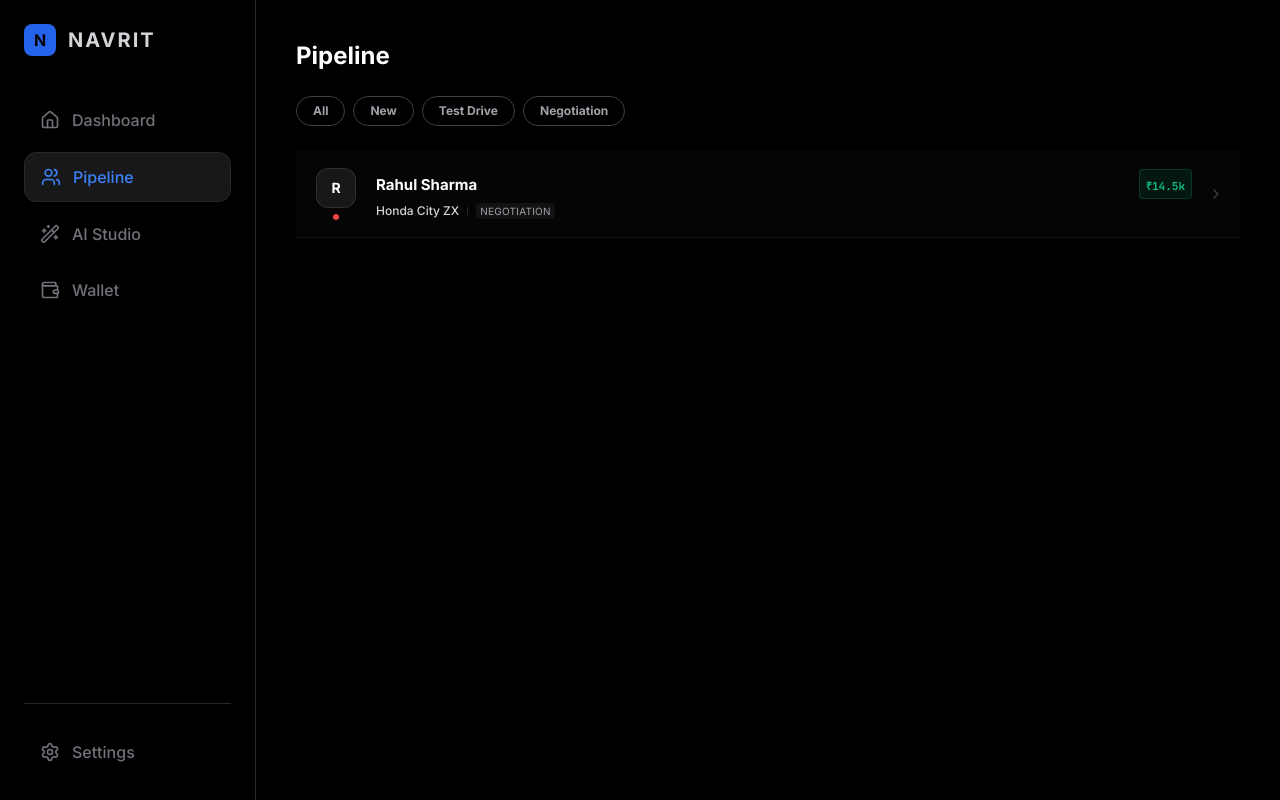
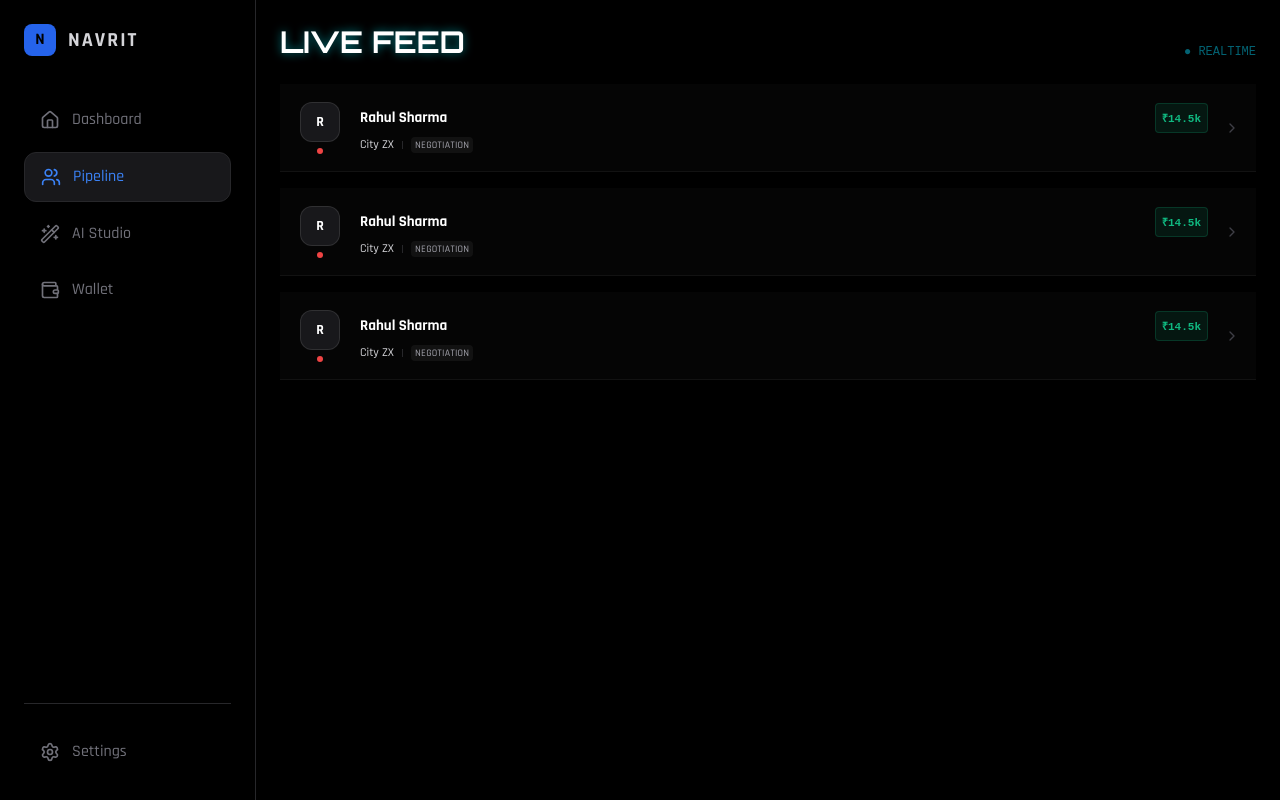
Before and after one commit to extramojo100/navrit-os, a React (Vite) app in the folder client/: page / in a window 1280 px wide. Both pictures are taken after a click on the button "Pipeline". Built offline with nearby package versions, Linux system fonts and the light colour scheme.

Commit message:
feat: Navrit 2050 Visuals (Boot Sequence + Deep Space CSS)

```diff
--- a/client/src/App.tsx
+++ b/client/src/App.tsx
@@ -1,57 +1,48 @@
 import React, { useState } from 'react';
 import { Layout } from './components/Layout';
 import { Dashboard } from './components/Dashboard';
-import { LeadDetail } from './components/LeadDetail';
+import { SystemBoot } from './components/SystemBoot';
+import { BattleLens } from './components/BattleLens';
 import { ProRow } from './components/ProRow';
-import { WalletView } from './components/WalletView';
-import { AIStudio } from './components/AIStudio';
-import { BiometricGate } from './components/BiometricGate';
-
-// MOCK DATA
-const MOCK_LEADS = [
-  {
-    id: '1', name: 'Rahul Sharma', temperature: 'HOT', status: 'NEGOTIATION', commission_est: 14500,
-    journeys: [{ model: 'Honda City ZX', netPrice: 1689000, exShowroom: 1680000 }]
-  }
-];
 
 export default function App() {
-  const [isAuthenticated, setIsAuthenticated] = useState(false);
+  const [booted, setBooted] = useState(false);
   const [activeTab, setActiveTab] = useState('home');
-  const [selectedLead, setSelectedLead] = useState<any>(null);
+  const [showBattle, setShowBattle] = useState(false);
 
-  // 1. THE GATE
-  if (!isAuthenticated) {
-    return <BiometricGate onAuthenticated={() => setIsAuthenticated(true)} />;
-  }
+  // 1. SHOW BOOT SEQUENCE FIRST
+  if (!booted) return <SystemBoot onComplete={() => setBooted(true)} />;
 
-  // 2. THE DETAIL VIEW (Overlay)
-  if (selectedLead) {
-    return <LeadDetail lead={selectedLead} onBack={() => setSelectedLead(null)} />;
-  }
+  // 2. SHOW BATTLE MODE (Overlay)
+  if (showBattle) return <BattleLens onClose={() => setShowBattle(false)} />;
 
-  // 3. THE OS ROUTER
+  // 3. SHOW MAIN OS
   return (
-    <Layout activeTab={activeTab} setTab={setActiveTab}>
-      {activeTab === 'home' && <Dashboard onNav={setActiveTab} />}
+    <>
+      <div className="cyber-grid" /> {/* The 2050 Background */}
+      <Layout activeTab={activeTab} setTab={setActiveTab}>
+        {activeTab === 'home' && <Dashboard onNav={(t: string) => t === 'battle' ? setShowBattle(true) : setActiveTab(t)} />}
 
-      {activeTab === 'leads' && (
-        <div className="p-4 md:p-10 pb-24">
-          <h1 className="text-2xl font-bold text-white mb-6">Pipeline</h1>
-          <div className="flex gap-2 overflow-x-auto no-scrollbar mb-4 pb-2">
-            {['All', 'New', 'Test Drive', 'Negotiation'].map(s => (
-              <button key={s} className="px-4 py-1.5 rounded-full border border-zinc-700 text-xs font-bold text-zinc-400 hover:bg-zinc-800 hover:text-white whitespace-nowrap transition-colors">{s}</button>
+        {activeTab === 'leads' && (
+          <div className="p-6 pb-24 space-y-4">
+            <div className="flex justify-between items-end mb-6">
+              <h1 className="text-3xl font-orbitron font-bold text-white glow-text">LIVE FEED</h1>
+              <div className="text-cyan-500 font-mono text-xs animate-pulse">● REALTIME</div>
+            </div>
+
+            {/* Mock Data */}
+            {[1, 2, 3].map(i => (
+              <ProRow key={i} lead={{
+                name: 'Rahul Sharma',
+                temperature: 'HOT',
+                status: 'NEGOTIATION',
+                commission_est: 14500,
+                journeys: [{ model: 'City ZX', stage: 'Negotiation', net_price: 1689000, ex_showroom: 1680000, insurance: 0, accessories: 0, discounts: [] }]
+              }} />
             ))}
           </div>
-          <div className="space-y-1">
-            {MOCK_LEADS.map(l => <ProRow key={l.id} lead={l} onClick={() => setSelectedLead(l)} />)}
-          </div>
-        </div>
-      )}
-
-      {/* NEW ROUTES */}
-      {activeTab === 'tools' && <AIStudio />}
-      {activeTab === 'wallet' && <WalletView />}
-    </Layout>
+        )}
+      </Layout>
+    </>
   );
 }
--- /dev/null
+++ b/client/src/components/BattleLens.tsx
@@ -0,0 +1,28 @@
+import React from 'react';
+import { X, Search, Zap } from 'lucide-react';
+
+export const BattleLens = ({ onClose }: any) => {
+    return (
+        <div className="fixed inset-0 z-50 bg-black/90 backdrop-blur-sm flex flex-col items-center justify-center text-white">
+            <button onClick={onClose} className="absolute top-4 right-4 p-2 bg-white/10 rounded-full hover:bg-white/20">
+                <X size={24} />
+            </button>
+            <div className="text-center font-orbitron animate-pulse mb-8">
+                <h1 className="text-4xl text-cyan-500 glow-text">BATTLE MODE ACTIVE</h1>
+                <p className="text-sm text-zinc-400 mt-2">ENGAGING TACTICAL OVERLAY</p>
+            </div>
+            <div className="grid grid-cols-2 gap-4 w-full max-w-md">
+                <div className="bg-zinc-900 border border-cyan-500/30 p-4 rounded-xl text-center glow-border">
+                    <Zap size={32} className="mx-auto mb-2 text-cyan-500" />
+                    <div className="font-bold">POWER LEVEL</div>
+                    <div className="text-2xl font-mono">9001</div>
+                </div>
+                <div className="bg-zinc-900 border border-purple-500/30 p-4 rounded-xl text-center glow-border">
+                    <Search size={32} className="mx-auto mb-2 text-purple-500" />
+                    <div className="font-bold">TARGETS</div>
+                    <div className="text-2xl font-mono">LOCKED</div>
+                </div>
+            </div>
+        </div>
+    );
+};
--- /dev/null
+++ b/client/src/components/SystemBoot.tsx
@@ -0,0 +1,41 @@
+import React, { useEffect, useState } from 'react';
+
+export const SystemBoot = ({ onComplete }: any) => {
+    const [lines, setLines] = useState<string[]>([]);
+
+    useEffect(() => {
+        const sequence = [
+            "INITIALIZING NAVRIT KERNEL...",
+            "LOADING NEURAL ENGINE...",
+            "CONNECTING TO SATELLITE UPLINK...",
+            "BIOMETRIC HANDSHAKE ESTABLISHED.",
+            "SYSTEM ONLINE."
+        ];
+
+        let delay = 0;
+        sequence.forEach((line, i) => {
+            delay += 500 + Math.random() * 500;
+            setTimeout(() => {
+                setLines(prev => [...prev, line]);
+                if (i === sequence.length - 1) {
+                    setTimeout(onComplete, 800);
+                }
+            }, delay);
+        });
+    }, []);
+
+    return (
+        <div className="h-screen bg-black flex flex-col items-center justify-center font-mono text-xs text-cyan-500 z-50 relative">
+            <div className="absolute inset-0 bg-[radial-gradient(circle_at_center,_var(--tw-gradient-stops))] from-cyan-900/10 via-black to-black" />
+            <div className="z-10 w-64">
+                {lines.map((l, i) => (
+                    <div key={i} className="mb-1 animate-pulse">
+                        <span className="text-zinc-500 mr-2">[{new Date().toLocaleTimeString()}]</span>
+                        {l}
+                    </div>
+                ))}
+                <div className="h-4 w-2 bg-cyan-500 animate-bounce mt-2" />
+            </div>
+        </div>
+    );
+};
--- a/client/src/index.css
+++ b/client/src/index.css
@@ -1,39 +1,53 @@
-@import url('https://fonts.googleapis.com/css2?family=Inter:wght@300;400;500;600;700;800;900&family=JetBrains+Mono:wght@400;500;600;700&display=swap');
+@import url('https://fonts.googleapis.com/css2?family=Orbitron:wght@400;500;700;900&family=Rajdhani:wght@300;500;600;700&display=swap');
 
 @tailwind base;
 @tailwind components;
 @tailwind utilities;
 
-* {
-    margin: 0;
-    padding: 0;
-    box-sizing: border-box;
-    -webkit-tap-highlight-color: transparent;
-}
-
-html {
-    background: #000000;
+:root {
+    --neon-cyan: #00f3ff;
+    --neon-purple: #bc13fe;
+    --bg-deep: #030508;
 }
 
 body {
-    font-family: 'Inter', -apple-system, BlinkMacSystemFont, sans-serif;
-    background: #000000;
-    color: #ffffff;
-    -webkit-font-smoothing: antialiased;
-    -moz-osx-font-smoothing: grayscale;
-    overscroll-behavior: none;
+    background-color: var(--bg-deep);
+    color: #e0f2fe;
+    font-family: 'Rajdhani', sans-serif;
+    overflow: hidden;
+    /* App feel */
 }
 
-/* Hide scrollbars for mobile feel */
-::-webkit-scrollbar {
-    display: none;
+/* THE GRID */
+.cyber-grid {
+    background-image:
+        linear-gradient(rgba(0, 243, 255, 0.05) 1px, transparent 1px),
+        linear-gradient(90deg, rgba(0, 243, 255, 0.05) 1px, transparent 1px);
+    background-size: 30px 30px;
+    position: fixed;
+    inset: 0;
+    z-index: -1;
+    pointer-events: none;
 }
 
-* {
-    scrollbar-width: none;
+.font-orbitron {
+    font-family: 'Orbitron', sans-serif;
 }
 
-/* Selection color */
-::selection {
-    background: rgba(255, 107, 53, 0.3);
+/* NEON GLOWS */
+.glow-text {
+    text-shadow: 0 0 10px rgba(0, 243, 255, 0.5);
 }
+
+.glow-border {
+    box-shadow: 0 0 15px rgba(0, 243, 255, 0.1), inset 0 0 10px rgba(0, 243, 255, 0.05);
+    border: 1px solid rgba(0, 243, 255, 0.3);
+}
+
+/* GLASS */
+.glass-panel {
+    background: rgba(10, 15, 20, 0.7);
+    backdrop-filter: blur(12px);
+    -webkit-backdrop-filter: blur(12px);
+    border: 1px solid rgba(255, 255, 255, 0.08);
+}
```
